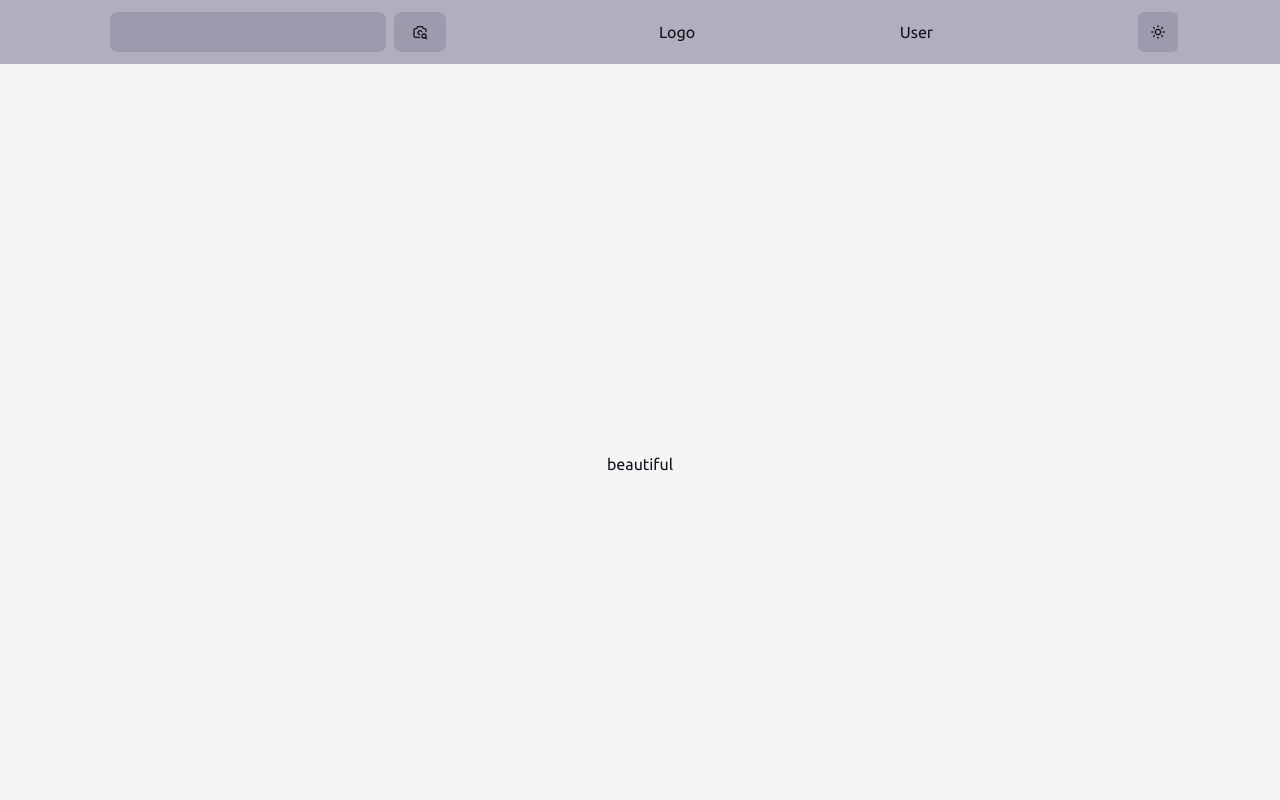
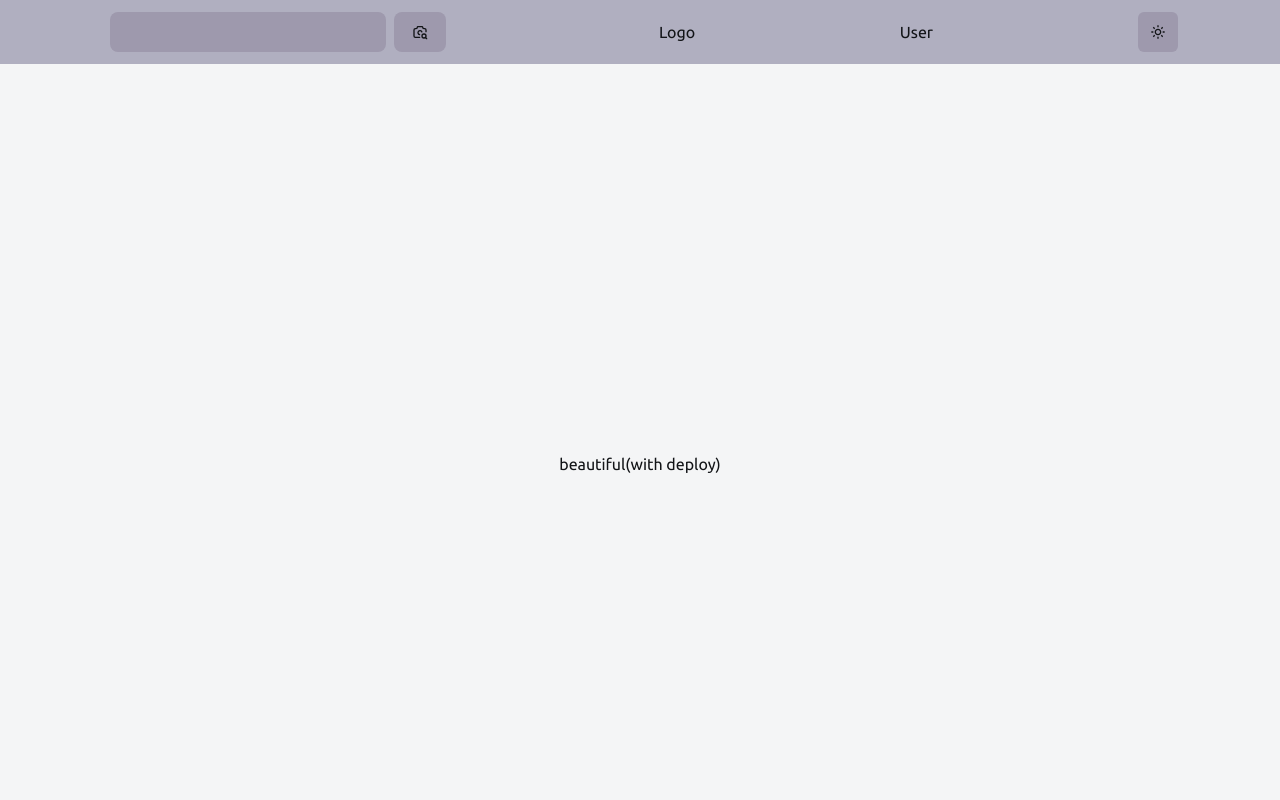
Before and after one commit to emrif/gilper, a React (Vite) app: page / in a window 1280 px wide. Shown: the top 800 px of the page. Built offline with nearby package versions, Linux system fonts and the light colour scheme.

Commit message:
added auto deploy

```diff
--- a/src/home/Home.jsx
+++ b/src/home/Home.jsx
@@ -1,7 +1,7 @@
 export default function Home() {
   return (
     <div className="flex items-center justify-center min-h-screen">
-      beautiful
+      beautiful(with deploy)
     </div>
   );
 }
```
Also changed, not shown: 2 other files (tests, documents, lock files or other folders).
